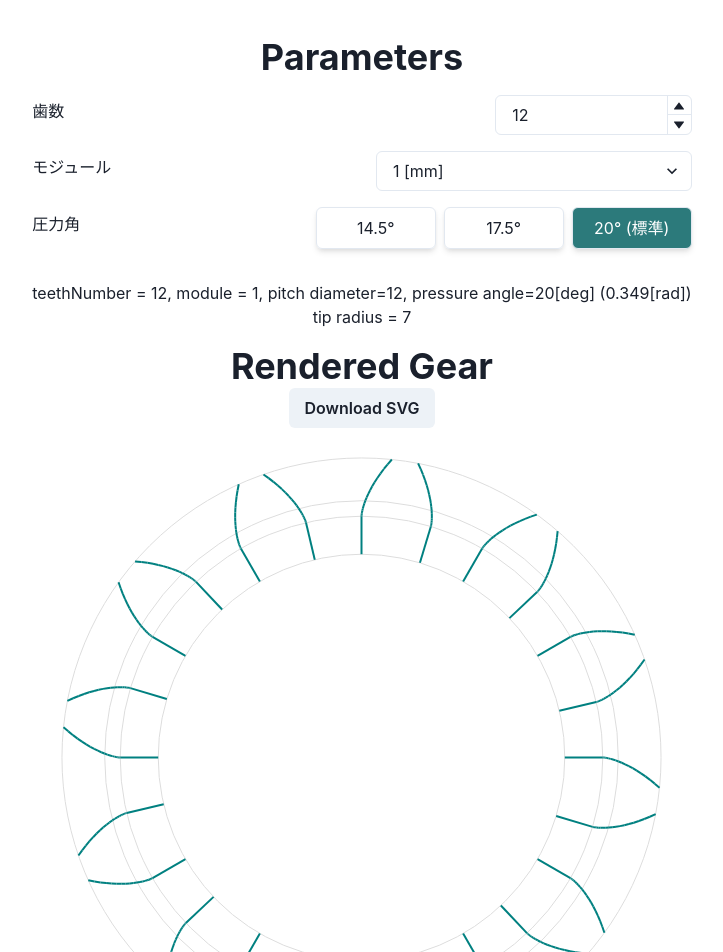
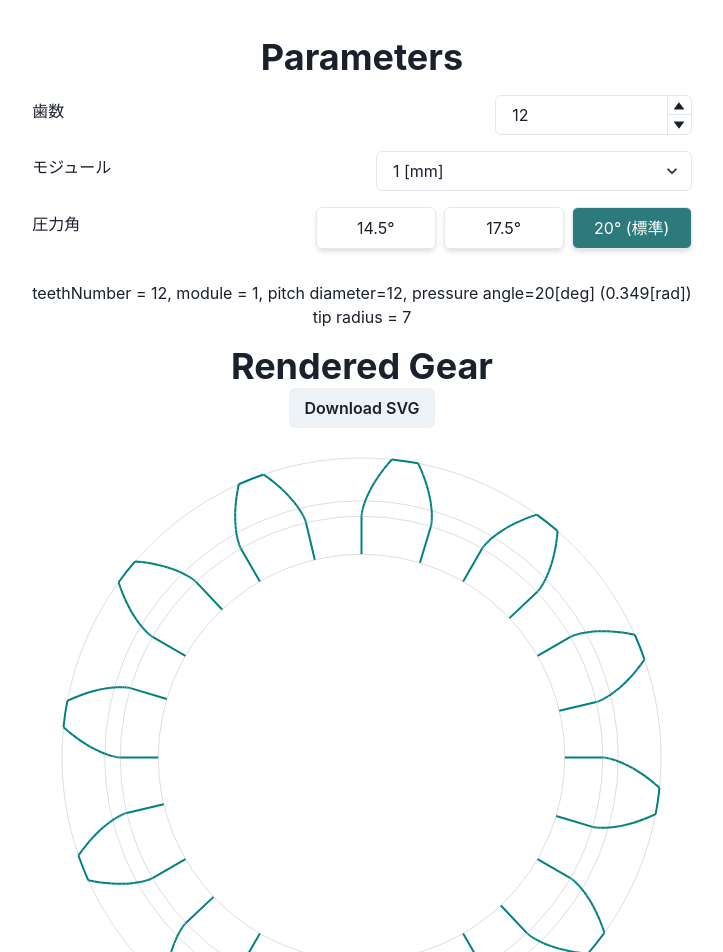
Before and after one commit to sw1227/gear-svg, a React (Vite) app: page / in a window 1280 px wide. Shown: the top 952 px of the page, without its empty margins (278-1001 px from the left). Built offline with nearby package versions, Linux system fonts and the light colour scheme.

Commit message:
feat: draw tip arc

```diff
--- a/src/App.tsx
+++ b/src/App.tsx
@@ -120,6 +120,12 @@ const App: FC = () => {
             {Array.from({ length: teethNumber }, (_, i) => {
               const offsetAngle = 2 * i * Math.PI / teethNumber
               const offsetAngle2 = (2 * i + 1) * Math.PI / teethNumber + 2 * invloluteFunc(pressureAngle)
+              const tip = {
+                x1: baseRadius * (Math.cos(maxInvoluteAngle + offsetAngle) + maxInvoluteAngle * Math.sin(maxInvoluteAngle + offsetAngle)),
+                y1: baseRadius * (Math.sin(maxInvoluteAngle + offsetAngle) - maxInvoluteAngle * Math.cos(maxInvoluteAngle + offsetAngle)),
+                x2: baseRadius * (Math.cos(offsetAngle2 - maxInvoluteAngle) - maxInvoluteAngle * Math.sin(offsetAngle2 - maxInvoluteAngle)),
+                y2: baseRadius * (Math.sin(offsetAngle2 - maxInvoluteAngle) + maxInvoluteAngle * Math.cos(offsetAngle2 - maxInvoluteAngle)),
+              }
               return (
                 <g>
                   {/* root */}
@@ -140,6 +146,12 @@ const App: FC = () => {
                     stroke="teal"
                     strokeWidth={strokeWidthThick}
                     key={`root_${i}`}
+                  />
+                  {/* tip arc */}
+                  <path
+                    d={`M ${tip.x1},${tip.y1} A ${tipRadius},${tipRadius} 0 0,1 ${tip.x2},${tip.y2}`}
+                    stroke="teal"
+                    strokeWidth={strokeWidthThick}
                   />
                   {/* involute */}
                   {
```
